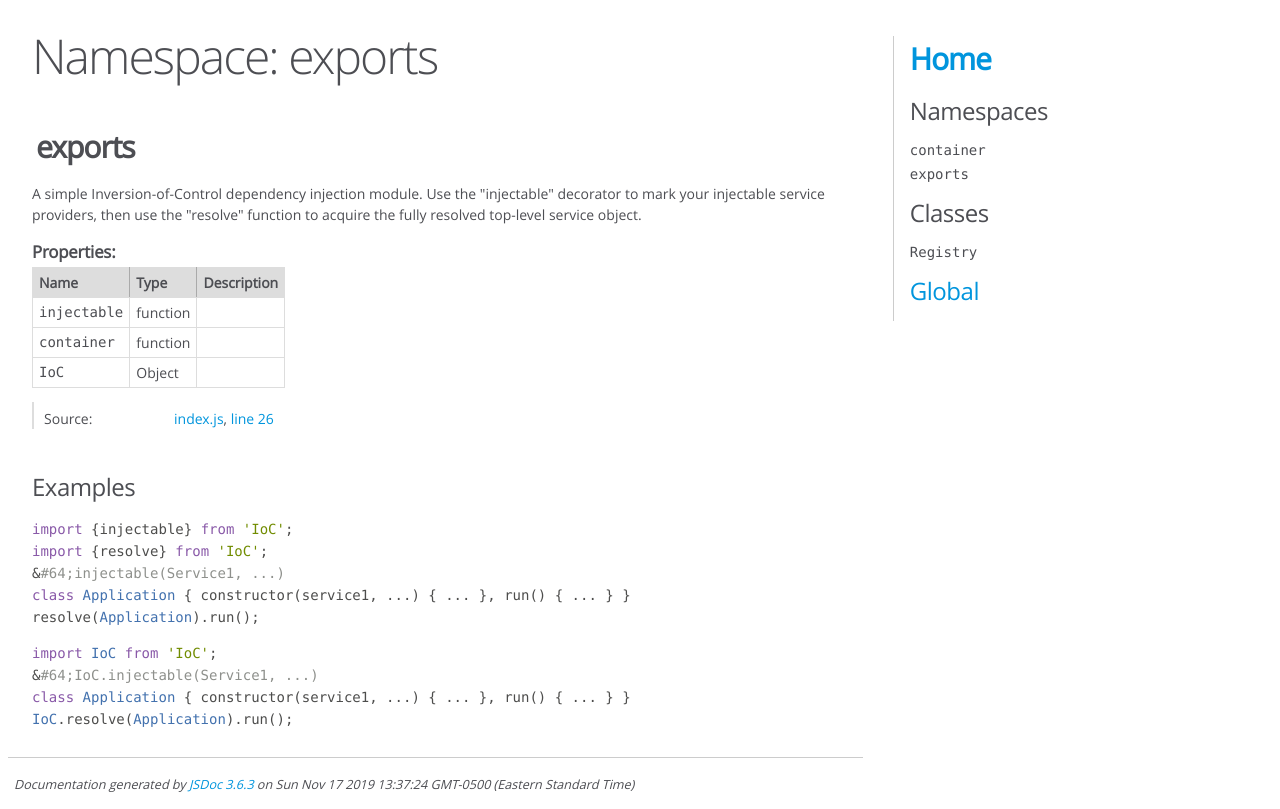
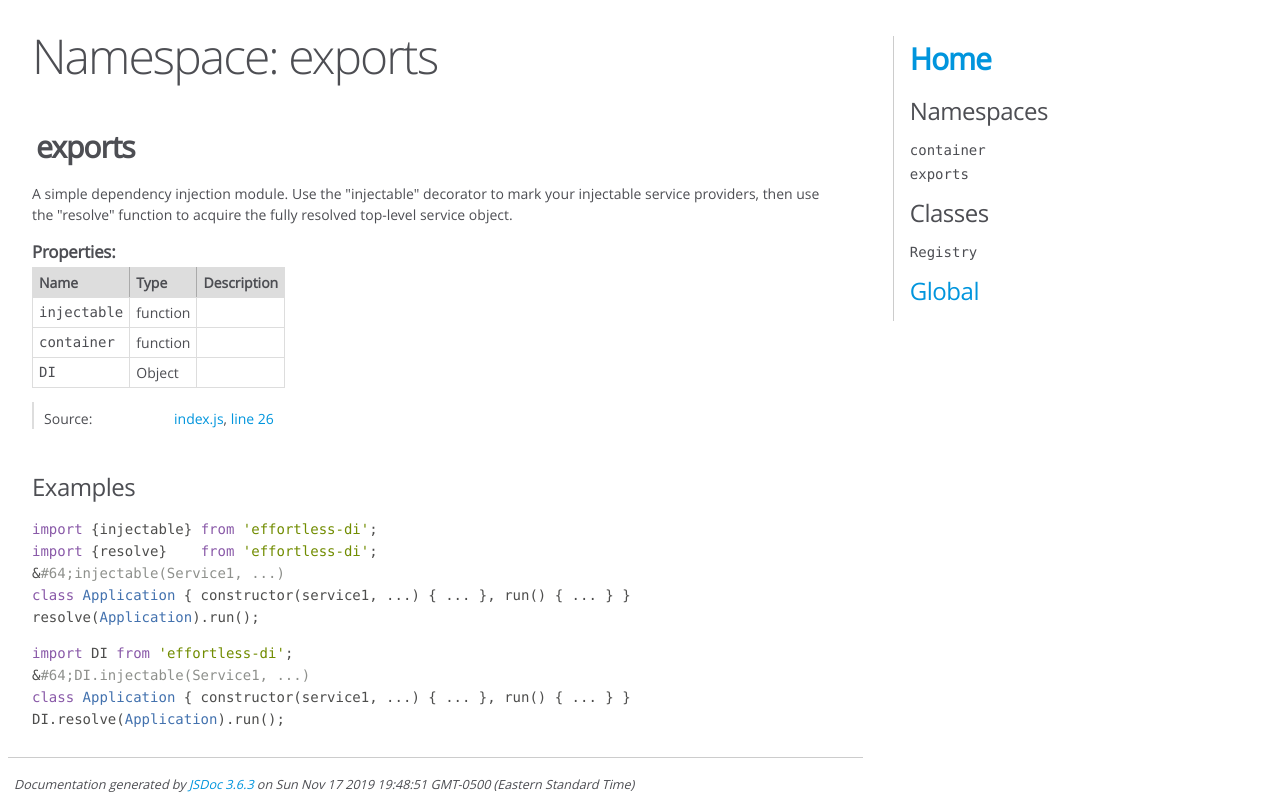
Before and after one commit to backstrap/di-decorator-js, a website: page docs/module.exports.html in a window 1280 px wide. Drawn offline with Linux system fonts and the light colour scheme.

Commit message:
Re-branding

```diff
--- a/docs/module.exports.html
+++ b/docs/module.exports.html
@@ -37,7 +37,7 @@
     <div class="container-overview">
 
 
-            <div class="description">A simple Inversion-of-Control dependency injection module.
+            <div class="description">A simple dependency injection module.
 Use the "injectable" decorator to mark your injectable service providers,
 then use the "resolve" function to acquire the fully resolved top-level service object.</div>
 
@@ -117,7 +117,7 @@ then use the "resolve" function to acquire the fully resolved top-level service
 
         <tr>
 
-                <td class="name"><code>IoC</code></td>
+                <td class="name"><code>DI</code></td>
 
 
             <td class="type">
@@ -187,16 +187,16 @@ then use the "resolve" function to acquire the fully resolved top-level service
 
             <h3>Examples</h3>
 
-    <pre class="prettyprint"><code>import {injectable} from 'IoC';
-import {resolve} from 'IoC';
+    <pre class="prettyprint"><code>import {injectable} from 'effortless-di';
+import {resolve}    from 'effortless-di';
 &amp;#64;injectable(Service1, ...)
 class Application { constructor(service1, ...) { ... }, run() { ... } }
 resolve(Application).run();</code></pre>
 
-    <pre class="prettyprint"><code>import IoC from 'IoC';
-&amp;#64;IoC.injectable(Service1, ...)
+    <pre class="prettyprint"><code>import DI from 'effortless-di';
+&amp;#64;DI.injectable(Service1, ...)
 class Application { constructor(service1, ...) { ... }, run() { ... } }
-IoC.resolve(Application).run();</code></pre>
+DI.resolve(Application).run();</code></pre>
 
 
 
@@ -237,7 +237,7 @@ IoC.resolve(Application).run();</code></pre>
 <br class="clear">
 
 <footer>
-    Documentation generated by <a href="https://github.com/jsdoc/jsdoc">JSDoc 3.6.3</a> on Sun Nov 17 2019 13:37:24 GMT-0500 (Eastern Standard Time)
+    Documentation generated by <a href="https://github.com/jsdoc/jsdoc">JSDoc 3.6.3</a> on Sun Nov 17 2019 19:48:51 GMT-0500 (Eastern Standard Time)
 </footer>
 
 <script> prettyPrint(); </script>
```
Also changed, not shown: docs/Registry.html (+1 -1 lines), docs/Registry.js.html (+1 -1 lines), docs/container.html (+1 -1 lines), docs/container.js.html (+1 -1 lines), docs/global.html (+1 -1 lines), docs/index.html (+1 -1 lines), docs/index.js.html (+9 -9 lines), package.json (+10 -6 lines), src/index.js (+8 -8 lines), test/index.spec.js (+12 -4 lines), README.md, 1 other file.
